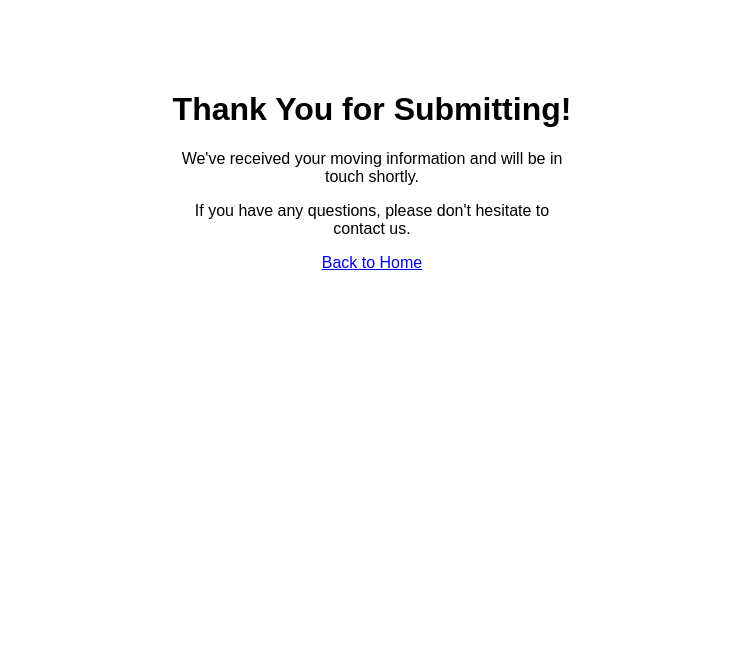
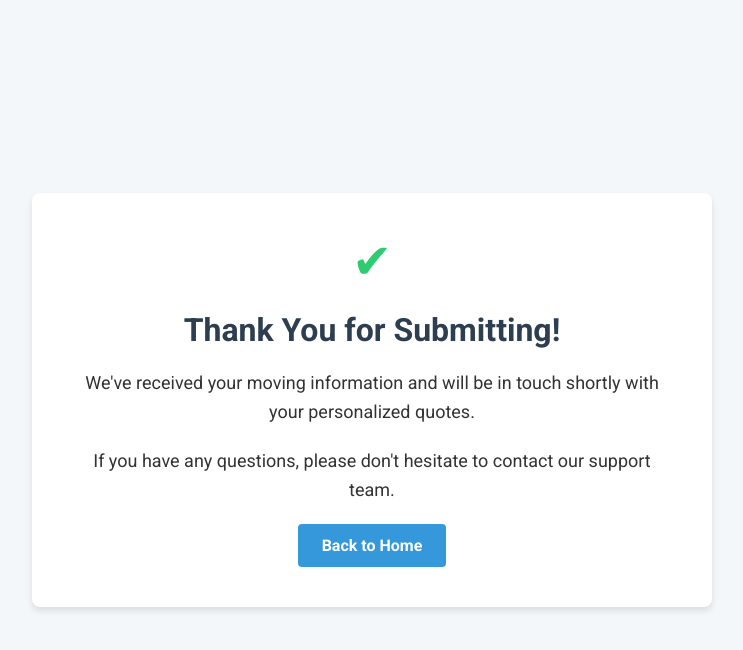
Before and after one commit to andreymarc/moving-form, a website: page public/thank-you.html in a window 1280 px wide. Shown: the whole page, without its empty margins (268-1011 px from the left). Drawn offline with Linux system fonts and the light colour scheme.

Commit message:
Added affiliate maximum 4 and thank-you added

```diff
--- a/package.json
+++ b/package.json
@@ -11,11 +11,13 @@
   "dependencies": {
     "cors": "^2.8.5",
     "dotenv": "^16.0.0",
+    "dotenv-flow": "^4.1.0",
     "express": "^4.18.2",
     "express-rate-limit": "^7.5.0",
     "express-validator": "^7.2.1",
     "helmet": "^8.0.0",
-    "node-fetch": "^2.6.7"
+    "node-fetch": "^2.6.7",
+    "winston": "^3.17.0"
   },
   "devDependencies": {
     "nodemon": "^3.0.0"
--- a/public/thank-you.html
+++ b/public/thank-you.html
@@ -4,23 +4,72 @@
     <meta charset="UTF-8" />
     <meta name="viewport" content="width=device-width, initial-scale=1.0" />
     <title>Thank You for Submitting</title>
-    <link rel="stylesheet" href="styles.css" />
+    <link
+      href="https://fonts.googleapis.com/css2?family=Roboto:wght@300;400;700&display=swap"
+      rel="stylesheet"
+    />
     <style>
+      body {
+        font-family: "Roboto", sans-serif;
+        background-color: #f4f7f9;
+        margin: 0;
+        padding: 0;
+        display: flex;
+        justify-content: center;
+        align-items: center;
+        height: 100vh;
+        color: #333;
+      }
       .thank-you-container {
+        background-color: white;
+        padding: 40px;
+        border-radius: 8px;
+        box-shadow: 0 4px 6px rgba(0, 0, 0, 0.1);
         text-align: center;
-        padding: 50px;
         max-width: 600px;
-        margin: 0 auto;
+        width: 90%;
+      }
+      h1 {
+        color: #2c3e50;
+        margin-bottom: 20px;
+      }
+      p {
+        font-size: 18px;
+        line-height: 1.6;
+        margin-bottom: 20px;
+      }
+      .button {
+        display: inline-block;
+        background-color: #3498db;
+        color: white;
+        padding: 12px 24px;
+        text-decoration: none;
+        border-radius: 4px;
+        transition: background-color 0.3s ease;
+        font-weight: bold;
+      }
+      .button:hover {
+        background-color: #2980b9;
+      }
+      .icon {
+        font-size: 48px;
+        color: #2ecc71;
+        margin-bottom: 20px;
       }
     </style>
   </head>
   <body>
     <div class="thank-you-container">
+      <div class="icon">✔</div>
       <h1>Thank You for Submitting!</h1>
       <p>
-        We've received your moving information and will be in touch shortly.
+        We've received your moving information and will be in touch shortly with
+        your personalized quotes.
       </p>
-      <p>If you have any questions, please don't hesitate to contact us.</p>
+      <p>
+        If you have any questions, please don't hesitate to contact our support
+        team.
+      </p>
       <a href="index.html" class="button">Back to Home</a>
     </div>
   </body>
--- a/server/server.js
+++ b/server/server.js
@@ -73,7 +73,7 @@ app.post('/proxy', validateRequest, async (req, res) => {
         lp_campaign_key: campaignKey,
       },
       mode: {
-        lp_test: false, // Set to false for production
+        lp_test: true, // Set to false for production
       },
       lead: {
         zip_code,
```
Also changed, not shown: 1 other file.
